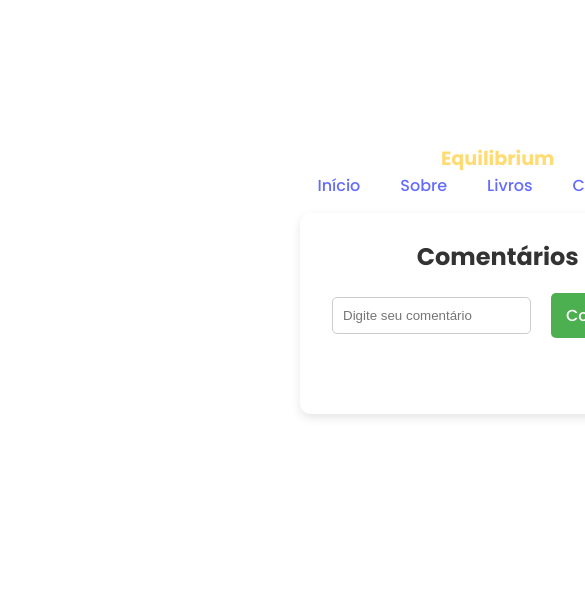
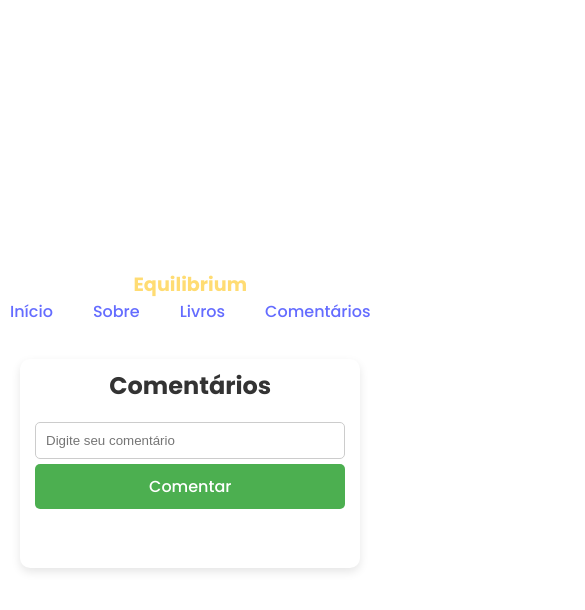
Before and after one commit to maeldsoncavalcante100/projeto-final-Equilibrium, a React (Vite) app in the folder Equilibrium/: page /comentarios in a window 390 px wide. Shown: the top 610 px of the page, 585 px wide, since content can reach past the window. Built offline with nearby package versions, Linux system fonts and the light colour scheme.

Commit message:
feat: updating comentarios

```diff
--- a/Equilibrium/src/Pages/Comentarios/Comentarios.module.css
+++ b/Equilibrium/src/Pages/Comentarios/Comentarios.module.css
@@ -83,3 +83,43 @@
   border-radius: 5px;
   width: calc(100% - 22px);
 }
+
+
+@media (max-width: 480px) {
+  .comentariosContainer {
+    margin: 20px;
+    padding: 15px;
+  }
+
+  .title {
+    font-size: 1.5rem;
+  }
+
+  .inputContainer {
+    flex-direction: column;
+    gap: 5px;
+  }
+
+  .inputContainer input {
+    margin-right: 0;
+    width: 100%;
+  }
+
+  .inputContainer button {
+    width: 100%;
+  }
+
+  .comment {
+    padding: 10px;
+    font-size: 0.9rem;
+  }
+
+  .comment button {
+    width: 100%;
+    margin-top: 5px;
+  }
+
+  .editInput {
+    width: 100%;
+  }
+}
```
